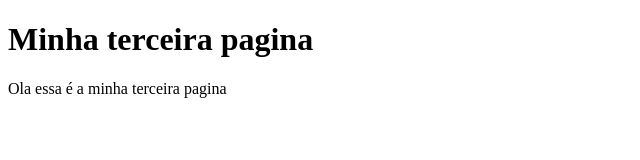
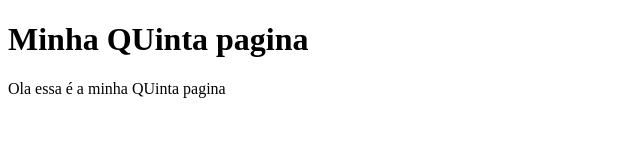
Before and after one commit to edsonduma/hello-world, a plain HTML site: page index.html in a window 1280 px wide. Shown: the whole page, without its empty margins (0-640 px from the left). Drawn offline with Linux system fonts and the light colour scheme.

Commit message:
quinto commit

```diff
--- a/index.html
+++ b/index.html
@@ -7,8 +7,8 @@
     <title>Document</title>
 </head>
 <body>
-    <h1>Minha terceira pagina</h1>
+    <h1>Minha QUinta pagina</h1>
 
-    <p>Ola essa é a minha terceira pagina</p>
+    <p>Ola essa é a minha QUinta pagina</p>
 </body>
 </html>
```
